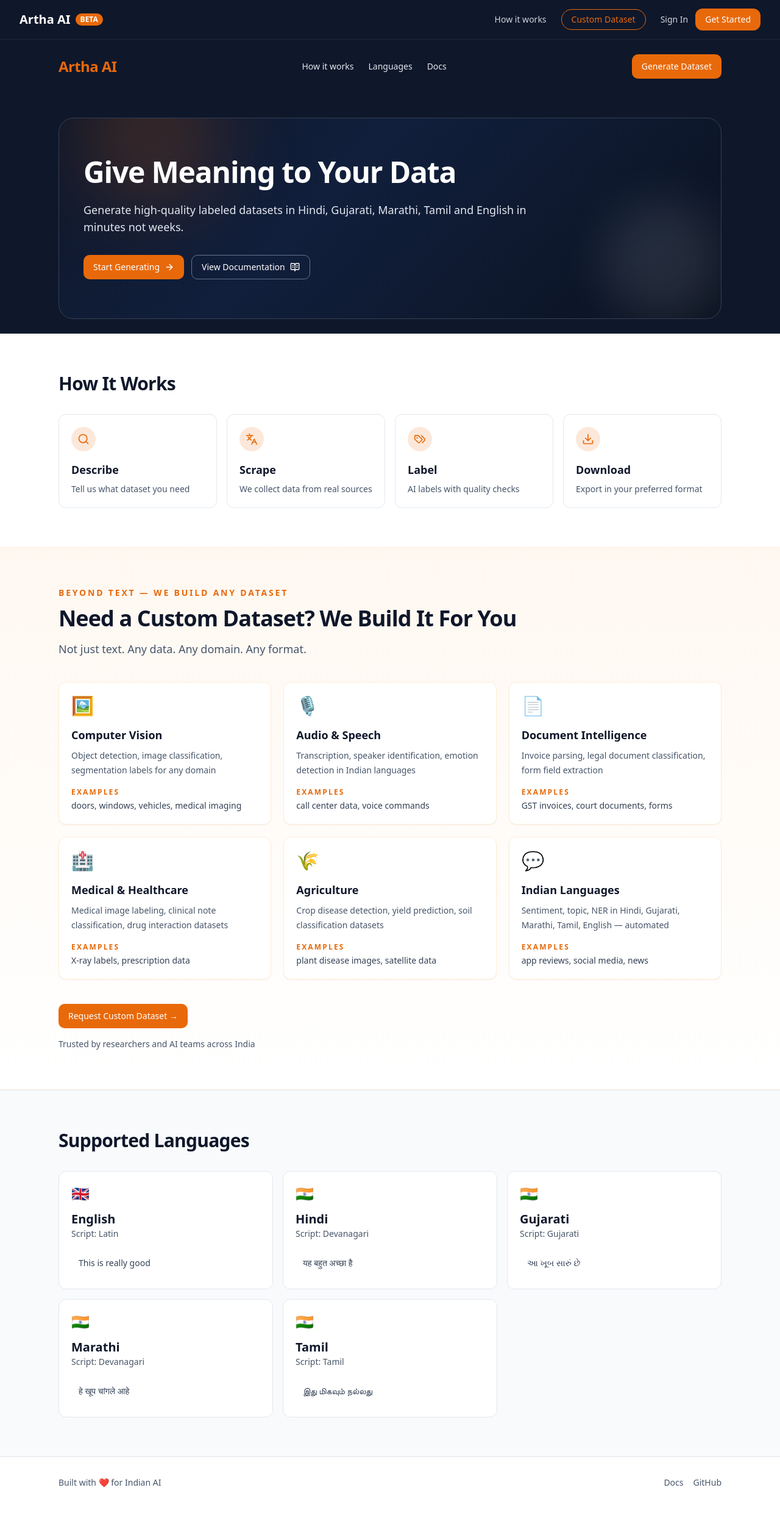
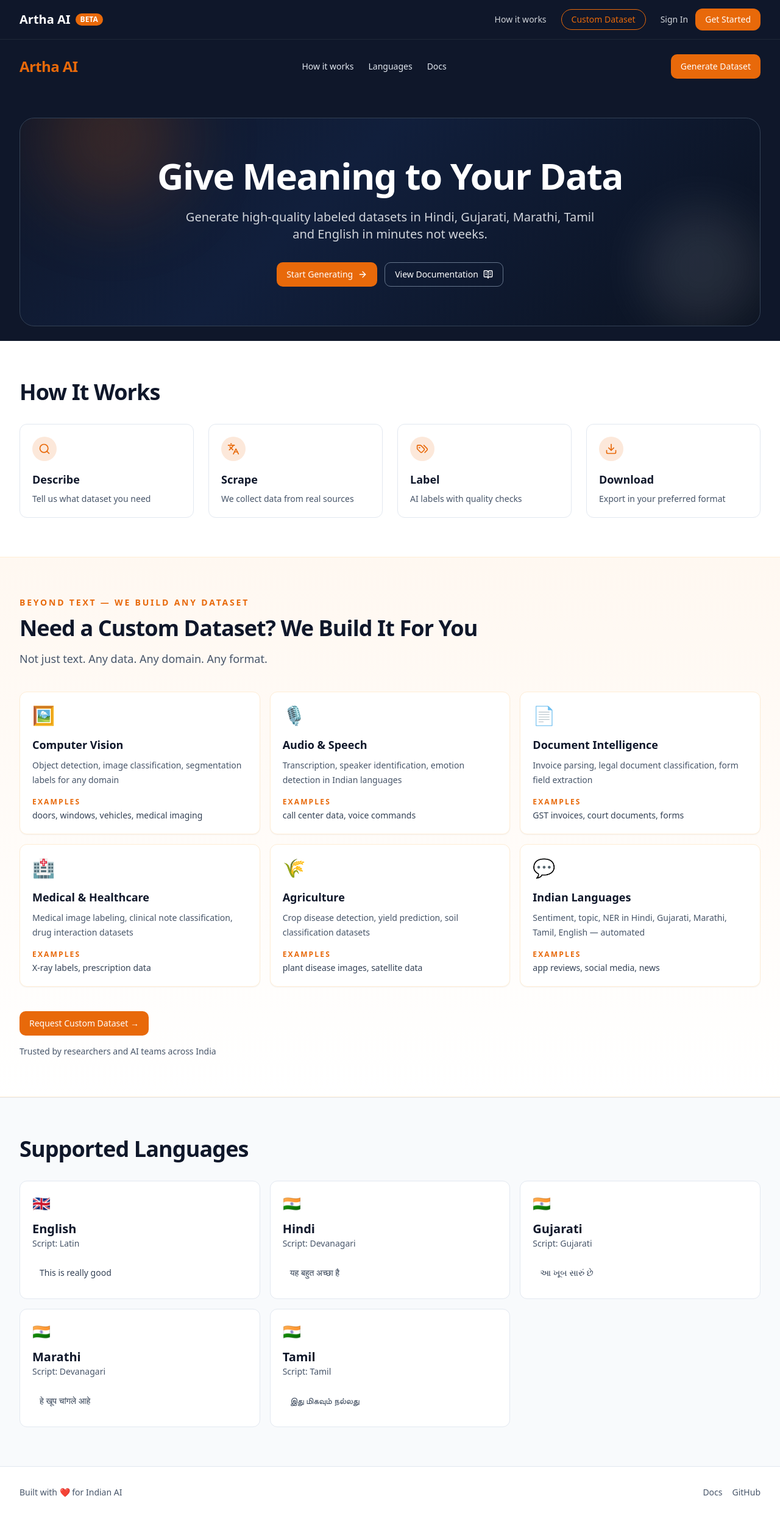
Before and after one commit to Parshva2605/Artha.ai, a Next.js app in the folder bhashaData/frontend/: page / in a window 1280 px wide. Shown: the whole page at 61% size. Built offline with nearby package versions, Linux system fonts and the light colour scheme.

Commit message:
fix: responsive landing page for mobile screens

```diff
--- a/bhashaData/frontend/app/page.tsx
+++ b/bhashaData/frontend/app/page.tsx
@@ -64,35 +64,35 @@
   return (
     <main className="min-h-screen bg-white text-slate-900">
       <section className="bg-[#0F172A] text-white">
-        <div className="mx-auto max-w-6xl px-4 py-6 sm:px-6 lg:px-8">
+        <div className="mx-auto max-w-7xl px-4 py-6 sm:px-6 lg:px-8">
           <header className="flex flex-wrap items-center justify-between gap-3">
             <p className="text-2xl font-black tracking-tight text-[#E8690A]">Artha AI</p>
-            <nav className="flex items-center gap-6 text-sm text-slate-200">
+            <nav className="hidden sm:flex items-center gap-6 text-sm text-slate-200">
               <a href="#how-it-works" className="hover:text-white">How it works</a>
               <a href="#languages" className="hover:text-white">Languages</a>
               <Link href="/docs" className="hover:text-white">Docs</Link>
             </nav>
-            <Button asChild className="bg-[#E8690A] text-white hover:bg-[#d45e07]">
+            <Button asChild className="w-full sm:w-auto bg-[#E8690A] text-white hover:bg-[#d45e07]">
               <Link href="/generate">Generate Dataset</Link>
             </Button>
           </header>
 
-          <div className="relative mt-16 overflow-hidden rounded-3xl border border-slate-700 bg-[linear-gradient(135deg,#0F172A_0%,#111f3c_40%,#0b1220_100%)] px-6 py-16 sm:px-10">
+          <div className="relative mt-10 overflow-hidden rounded-3xl border border-slate-700 bg-[linear-gradient(135deg,#0F172A_0%,#111f3c_40%,#0b1220_100%)] px-6 py-12 sm:mt-16 sm:py-16 sm:px-10">
             <div className="absolute -top-20 left-10 h-56 w-56 rounded-full bg-[#E8690A]/20 blur-3xl" />
             <div className="absolute bottom-0 right-0 h-48 w-48 rounded-full bg-white/10 blur-2xl" />
-            <div className="relative max-w-3xl">
-              <h1 className="text-4xl font-extrabold tracking-tight sm:text-5xl">Give Meaning to Your Data</h1>
-              <p className="mt-6 text-lg text-slate-200">
+            <div className="relative max-w-3xl mx-auto">
+              <h1 className="text-3xl sm:text-4xl lg:text-6xl font-bold text-white text-center tracking-tight">Give Meaning to Your Data</h1>
+              <p className="mt-6 text-base sm:text-xl text-gray-300 text-center max-w-2xl mx-auto">
                 Generate high-quality labeled datasets in Hindi, Gujarati, Marathi, Tamil and English in minutes
                 not weeks.
               </p>
-              <div className="mt-8 flex flex-wrap gap-3">
-                <Button asChild className="bg-[#E8690A] text-white hover:bg-[#d45e07]">
+              <div className="mt-8 flex flex-col sm:flex-row gap-3 justify-center items-center">
+                <Button asChild className="w-full sm:w-auto bg-[#E8690A] text-white hover:bg-[#d45e07]">
                   <Link href="/generate">
                     Start Generating <ArrowRight className="ml-2 h-4 w-4" />
                   </Link>
                 </Button>
-                <Button asChild variant="outline" className="border-slate-500 bg-transparent text-white hover:bg-slate-800">
+                <Button asChild variant="outline" className="w-full sm:w-auto border-slate-500 bg-transparent text-white hover:bg-slate-800">
                   <Link href="/docs">
                     View Documentation <BookOpenText className="ml-2 h-4 w-4" />
                   </Link>
@@ -103,9 +103,9 @@
         </div>
       </section>
 
-      <section id="how-it-works" className="mx-auto max-w-6xl px-4 py-16 sm:px-6 lg:px-8">
-        <h2 className="text-3xl font-bold tracking-tight text-[#0F172A]">How It Works</h2>
-        <div className="mt-8 grid gap-4 md:grid-cols-4">
+      <section id="how-it-works" className="mx-auto max-w-7xl px-4 py-16 sm:px-6 lg:px-8">
+        <h2 className="text-2xl sm:text-3xl lg:text-4xl font-bold tracking-tight text-[#0F172A]">How It Works</h2>
+        <div className="mt-8 grid grid-cols-1 sm:grid-cols-2 lg:grid-cols-4 gap-6">
           {howItWorks.map((item) => {
             const Icon = item.icon;
             return (
@@ -122,14 +122,14 @@
       </section>
 
       <section className="border-y border-orange-100 bg-[linear-gradient(180deg,#FFF8F1_0%,#FFFFFF_100%)]">
-        <div className="mx-auto max-w-6xl px-4 py-16 sm:px-6 lg:px-8">
+        <div className="mx-auto max-w-7xl px-4 py-16 sm:px-6 lg:px-8">
           <p className="text-sm font-semibold uppercase tracking-[0.2em] text-[#E8690A]">Beyond Text — We Build Any Dataset</p>
           <div className="mt-3 max-w-3xl">
-            <h2 className="text-3xl font-bold tracking-tight text-[#0F172A] sm:text-4xl">Need a Custom Dataset? We Build It For You</h2>
+            <h2 className="text-2xl sm:text-3xl lg:text-4xl font-bold tracking-tight text-[#0F172A]">Need a Custom Dataset? We Build It For You</h2>
             <p className="mt-4 text-lg text-slate-600">Not just text. Any data. Any domain. Any format.</p>
           </div>
 
-          <div className="mt-10 grid gap-5 md:grid-cols-2 xl:grid-cols-3">
+          <div className="mt-10 grid grid-cols-1 sm:grid-cols-2 lg:grid-cols-3 gap-4">
             {[
               {
                 icon: "🖼️",
@@ -179,7 +179,7 @@
           </div>
 
           <div className="mt-10 flex flex-col items-start gap-4">
-            <Button asChild className="bg-[#E8690A] text-white hover:bg-[#d45e07]">
+            <Button asChild className="w-full sm:w-auto bg-[#E8690A] text-white hover:bg-[#d45e07]">
               <Link href="/custom-dataset">Request Custom Dataset →</Link>
             </Button>
             <p className="text-sm text-slate-600">Trusted by researchers and AI teams across India</p>
@@ -188,9 +188,9 @@
       </section>
 
       <section id="languages" className="border-y border-slate-200 bg-slate-50">
-        <div className="mx-auto max-w-6xl px-4 py-16 sm:px-6 lg:px-8">
-          <h2 className="text-3xl font-bold tracking-tight text-[#0F172A]">Supported Languages</h2>
-          <div className="mt-8 grid gap-4 sm:grid-cols-2 lg:grid-cols-3">
+        <div className="mx-auto max-w-7xl px-4 py-16 sm:px-6 lg:px-8">
+          <h2 className="text-2xl sm:text-3xl lg:text-4xl font-bold tracking-tight text-[#0F172A]">Supported Languages</h2>
+          <div className="mt-8 grid grid-cols-1 sm:grid-cols-2 lg:grid-cols-3 gap-4">
             {languages.map((language) => (
               <Card key={language.name} className="border-slate-200 p-5">
                 <p className="text-2xl">{language.flag}</p>
@@ -203,7 +203,7 @@
         </div>
       </section>
 
-      <footer className="mx-auto flex max-w-6xl flex-wrap items-center justify-between gap-3 px-4 py-8 text-sm text-slate-600 sm:px-6 lg:px-8">
+      <footer className="mx-auto flex max-w-7xl flex-wrap items-center justify-between gap-3 px-4 py-8 text-sm text-slate-600 sm:px-6 lg:px-8">
         <p>Built with ❤️ for Indian AI</p>
         <div className="flex gap-4">
           <Link href="/docs" className="hover:text-[#E8690A]">Docs</Link>
```
